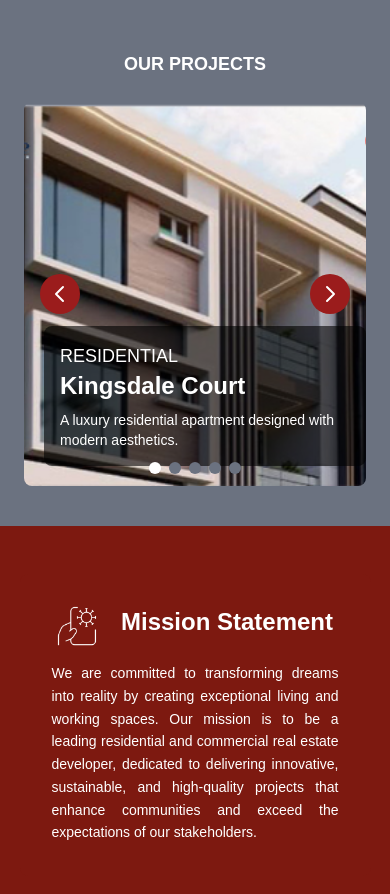
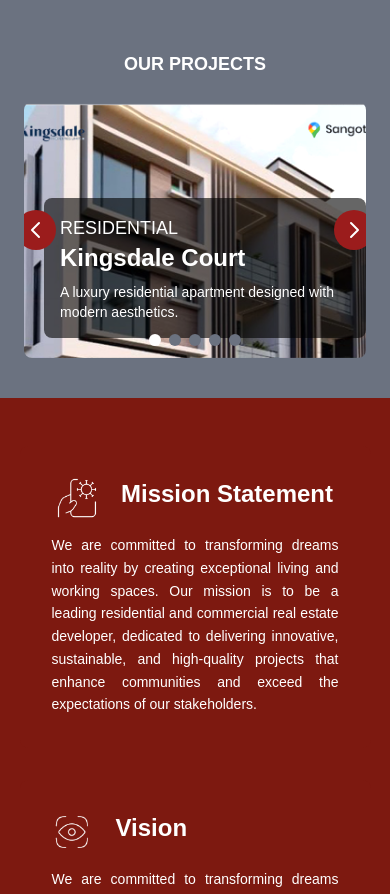
Before and after one commit to Ritephase1/rhp-website-fe, a Next.js app: page / in a window 390 px wide. Shown: the part 846-1740 px from the top of the page. Built offline with nearby package versions, Linux system fonts and the light colour scheme.

Commit message:
Fix the problem on the mobile navigation

```diff
--- a/src/app/globals.css
+++ b/src/app/globals.css
@@ -19,6 +19,7 @@
   background: var(--background);
   font-family: Arial, Helvetica, sans-serif;
 }
+
 
 
 /* THE STYLE FOR THE ANIMATION FOR THE PROJECT COMPONENT */
@@ -68,3 +69,21 @@
 .animate-slide {
   animation: slideIn 1s ease-in-out;
 }
+
+
+@layer utilities {
+  @keyframes fadeInDown {
+    from {
+      opacity: 0;
+      transform: translateY(-20px);
+    }
+    to {
+      opacity: 1;
+      transform: translateY(0);
+    }
+  }
+
+  .animate-fade-in-down {
+    animation: fadeInDown 0.5s ease-out forwards;
+  }
+}
--- a/src/components/Navigation.js
+++ b/src/components/Navigation.js
@@ -80,18 +80,11 @@
     <nav className="bg-white max-w-[90%] w-[90%] items-center m-auto text-black sticky top-0 z-50 border-b shadow-lg border border-red-800 rounded-full">
       <div className="flex justify-between items-center px-6 py-2 max-w-screen-xl mx-auto">
         <div>
-          {/* <img
-            src="/images/rhp_logo.png"
-            alt="Real Estate Logo"
-            className="h-10 object-contain"
-          /> */}
-
           <Image
             src="/images/rhp_logo.png"
             alt="Real Estate Logo"
             width={60}
             height={60}
-            // layout="responsive"
             className="h-10 object-contain"
           />
         </div>
@@ -168,14 +161,17 @@
             ref={modalRef}
             className="bg-white rounded-lg shadow-lg w-full max-w-md p-6 space-y-4"
           >
-            {links.map((link) => (
+            {links.map((link, index) => (
               <li
                 key={link.name}
                 className="border-b-2 ml-7 border-gray-300 last:border-b-0 py-2"
+                style={{
+                  animation: `fadeInDown 0.5s ease-out ${index * 0.1}s both`, // Staggered animation
+                }}
               >
                 <button
                   onClick={() => toggleDropdown(link.name)}
-                  className="flex items-center justify-between w-full text-left text-black font-semibold"
+                  className="flex items-center justify-between w-full text-left text-black font-semibold transition-all duration-300 hover:bg-gray-200 hover:rounded-md px-2 py-1"
                 >
                   <Link
                     href={link.href}
@@ -193,11 +189,18 @@
                 </button>
                 {activeDropdown === link.name && link.subLinks && (
                   <ul className="mt-2 bg-gray-100 rounded-md">
-                    {link.subLinks.map((subLink) => (
-                      <li key={subLink.name}>
+                    {link.subLinks.map((subLink, subIndex) => (
+                      <li
+                        key={subLink.name}
+                        style={{
+                          animation: `fadeInDown 0.5s ease-out ${
+                            index * 0.1 + 0.2 + subIndex * 0.1
+                          }s both`, // Staggered sublink animation
+                        }}
+                      >
                         <Link
                           href={subLink.href}
-                          className="block px-4 py-2 text-gray-700 hover:bg-gray-200 rounded-md"
+                          className="block px-4 py-2 text-gray-700 transition-all duration-300 hover:bg-gray-300 hover:rounded-md"
                         >
                           {subLink.name}
                         </Link>
--- a/src/components/Project.js
+++ b/src/components/Project.js
@@ -32,13 +32,105 @@
     setCurrentSlide((prev) => (prev === 0 ? projects.length - 1 : prev - 1));
   };
 
+  //   return (
+  //     <section className="bg-gray-500 max-w-full text-white py-10 px-6">
+  //       <h2 className="text-lg text-center pt-3 mb-6 font-bold">OUR PROJECTS</h2>
+
+  //       {/* Carousel Container */}
+  //       <div className="relative w-full max-w-4xl mx-auto overflow-hidden">
+  //         <div className="relative h-96 rounded-lg">
+  //           {projects.map((project, index) => (
+  //             <div
+  //               key={project.id}
+  //               className={`absolute top-0 left-0 w-full h-full transition-all duration-700 ${
+  //                 index === currentSlide ? "opacity-100" : "opacity-0"
+  //               }`}
+  //             >
+  //               <div className="relative w-full h-full">
+  //                 {/* Project Image */}
+  //                 <Image
+  //                   src={project.image}
+  //                   alt={project.title}
+  //                   layout="fill"
+  //                   objectFit="cover"
+  //                   className="rounded-lg"
+  //                 />
+  //                 {/* Project Details */}
+  //                 <div className="absolute bottom-5 left-5 p-4 bg-black bg-opacity-60 rounded-lg text-white">
+  //                   <h2 className="text-lg font-light">{project.category}</h2>
+  //                   <h1 className="text-2xl font-bold">{project.title}</h1>
+  //                   <p className="mt-2 text-sm">{project.description}</p>
+  //                 </div>
+  //               </div>
+  //             </div>
+  //           ))}
+  //         </div>
+
+  //         {/* Navigation Buttons */}
+  //         <button
+  //           onClick={prevSlide}
+  //           className="absolute top-1/2 -left-6 transform ml-10 -translate-y-1/2 bg-red-800 hover:text-red-800 hover:bg-white/40 text-white rounded-full p-2"
+  //         >
+  //           <svg
+  //             className="w-6 h-6"
+  //             fill="none"
+  //             stroke="currentColor"
+  //             viewBox="0 0 24 24"
+  //             xmlns="http://www.w3.org/2000/svg"
+  //           >
+  //             <path
+  //               strokeLinecap="round"
+  //               strokeLinejoin="round"
+  //               strokeWidth="2"
+  //               d="M15 19l-7-7 7-7"
+  //             ></path>
+  //           </svg>
+  //         </button>
+  //         <button
+  //           onClick={nextSlide}
+  //           className="absolute top-1/2 -right-6 transform mr-10 -translate-y-1/2 bg-red-800 hover:bg-white/40 hover:text-red-800 text-white rounded-full p-2"
+  //         >
+  //           <svg
+  //             className="w-6 h-6"
+  //             fill="none"
+  //             stroke="currentColor"
+  //             viewBox="0 0 24 24"
+  //             xmlns="http://www.w3.org/2000/svg"
+  //           >
+  //             <path
+  //               strokeLinecap="round"
+  //               strokeLinejoin="round"
+  //               strokeWidth="2"
+  //               d="M9 5l7 7-7 7"
+  //             ></path>
+  //           </svg>
+  //         </button>
+
+  //         {/* Indicator Dots */}
+  //         <div className="absolute bottom-3 left-1/2 transform -translate-x-1/2 flex space-x-2">
+  //           {projects.map((_, index) => (
+  //             <div
+  //               key={index}
+  //               onClick={() => setCurrentSlide(index)}
+  //               className={`w-3 h-3 rounded-full cursor-pointer ${
+  //                 index === currentSlide ? "bg-white" : "bg-gray-500"
+  //               }`}
+  //             ></div>
+  //           ))}
+  //         </div>
+  //       </div>
+  //     </section>
+  //   );
+  // }
+
   return (
     <section className="bg-gray-500 max-w-full text-white py-10 px-6">
       <h2 className="text-lg text-center pt-3 mb-6 font-bold">OUR PROJECTS</h2>
 
       {/* Carousel Container */}
-      <div className="relative w-full max-w-4xl mx-auto overflow-hidden">
-        <div className="relative h-96 rounded-lg">
+      <div className="relative w-full max-w-6xl mx-auto overflow-hidden">
+        {/* Responsive Height Adjustments */}
+        <div className="relative h-64 sm:h-80 md:h-[500px] lg:h-[600px] rounded-lg">
           {projects.map((project, index) => (
             <div
               key={project.id}
@@ -53,7 +145,8 @@
                   alt={project.title}
                   layout="fill"
                   objectFit="cover"
-                  className="rounded-lg"
+                  quality={100} // Ensures clear images
+                  className="rounded-lg brightness-110"
                 />
                 {/* Project Details */}
                 <div className="absolute bottom-5 left-5 p-4 bg-black bg-opacity-60 rounded-lg text-white">
@@ -69,7 +162,7 @@
         {/* Navigation Buttons */}
         <button
           onClick={prevSlide}
-          className="absolute top-1/2 -left-6 transform ml-10 -translate-y-1/2 bg-red-800 hover:text-red-800 hover:bg-white/40 text-white rounded-full p-2"
+          className="absolute top-1/2 -left-6 transform ml-4 sm:ml-10 -translate-y-1/2 bg-red-800 hover:text-red-800 hover:bg-white/40 text-white rounded-full p-2"
         >
           <svg
             className="w-6 h-6"
@@ -88,7 +181,7 @@
         </button>
         <button
           onClick={nextSlide}
-          className="absolute top-1/2 -right-6 transform mr-10 -translate-y-1/2 bg-red-800 hover:bg-white/40 hover:text-red-800 text-white rounded-full p-2"
+          className="absolute top-1/2 -right-6 transform mr-4 sm:mr-10 -translate-y-1/2 bg-red-800 hover:bg-white/40 hover:text-red-800 text-white rounded-full p-2"
         >
           <svg
             className="w-6 h-6"
--- a/src/pages/investment.js
+++ b/src/pages/investment.js
@@ -6,7 +6,6 @@
 import SignupCard from "@/components/SignupCard";
 import TrustedByBrands from "@/components/TrustedByBrands";
 import WhyInvestWithUs from "@/components/WhyInvest";
-import hello from "../../public/images/building1.png";
 
 import "../styles/globals.css";
 import Navigation from "@/components/Navigation";
@@ -14,7 +13,7 @@
   const recentAdditionProperties = [
     {
       id: 1,
-      imageUrl: "/public/images/building1.jpg",
+      imageUrl: "/images/building1.jpg",
       title: "Kawau Beach House",
       address: "123 Kawau Island Rd, Kawau Island, New Zealand",
       beds: 3,
@@ -26,7 +25,7 @@
     },
     {
       id: 2,
-      imageUrl: "/public/images/building1.jpg", // Sample image, replace with another image if you want multiple properties
+      imageUrl: "/images/building1.jpg", // Sample image, replace with another image if you want multiple properties
       title: "Bayview Mansion",
       address: "456 Bayview St, Auckland, New Zealand",
       beds: 4,
@@ -38,7 +37,7 @@
     },
     {
       id: 3,
-      imageUrl: "/public/images/building1.jpg",
+      imageUrl: "/images/building1.jpg",
       title: "Kawau Beach House",
       address: "123 Kawau Island Rd, Kawau Island, New Zealand",
       beds: 3,
```
Also changed, not shown: src/styles/globals.css (+18 -0 lines).
